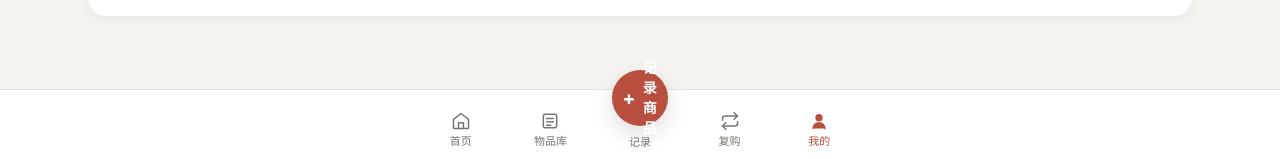
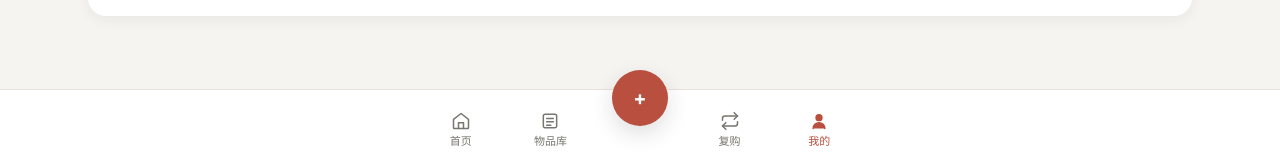
Before and after one commit to code-with-theo/bought-app, a Next.js app: page /me in a window 1280 px wide. Shown: the part 638-797 px from the top of the page. Built offline with nearby package versions, Linux system fonts and the light colour scheme.

Commit message:
fix: simplify bottom add button

```diff
--- a/src/components/design-system/navigation.tsx
+++ b/src/components/design-system/navigation.tsx
@@ -9,12 +9,12 @@ const items: Array<{ key: NavKey; href: string; label: string; icon: string }> =
   { key: "me", href: "/me", label: "我的", icon: "user" },
 ];
 
-export function FloatingAddButton({ href = "/products/new", label = "记录商品", className }: { href?: string; label?: string; className?: string }) {
-  return <Link href={href} className={cn("inline-flex min-h-11 items-center justify-center gap-2 rounded-full bg-primary px-5 text-sm font-bold text-white shadow-[var(--shadow-float)] hover:brightness-95 focus-visible:outline-primary active:translate-y-px", className)} aria-label={label}><span className="text-xl leading-none" aria-hidden="true">+</span>{label}</Link>;
+export function FloatingAddButton({ href = "/products/new", label = "记录商品", iconOnly = false, className }: { href?: string; label?: string; iconOnly?: boolean; className?: string }) {
+  return <Link href={href} className={cn("inline-flex min-h-11 items-center justify-center gap-2 rounded-full bg-primary px-5 text-sm font-bold text-white shadow-[var(--shadow-float)] hover:brightness-95 focus-visible:outline-primary active:translate-y-px", className)} aria-label={label}><span className="text-xl leading-none" aria-hidden="true">+</span>{iconOnly ? null : label}</Link>;
 }
 
 export function BottomNavigation({ active }: { active?: NavKey }) {
-  return <nav aria-label="主导航" className="fixed inset-x-0 bottom-0 z-40 border-t border-border bg-surface px-2"><div className="safe-bottom mx-auto grid h-18 max-w-md grid-cols-5 items-end"><NavItem item={items[0]} active={active === "home"}/><NavItem item={items[1]} active={active === "library"}/><div className="relative flex h-16 min-w-0 flex-col items-center justify-end pb-1"><FloatingAddButton label="记录商品" className="absolute -top-5 flex size-14 min-h-14 justify-center p-0" /><span className="max-w-full truncate text-[11px] font-medium leading-4 text-muted-foreground">记录</span></div><NavItem item={items[2]} active={active === "repurchase"}/><NavItem item={items[3]} active={active === "me"}/></div></nav>;
+  return <nav aria-label="主导航" className="fixed inset-x-0 bottom-0 z-40 border-t border-border bg-surface px-2"><div className="safe-bottom mx-auto grid h-18 max-w-md grid-cols-5 items-end"><NavItem item={items[0]} active={active === "home"}/><NavItem item={items[1]} active={active === "library"}/><div className="relative flex h-16 min-w-0 items-center justify-center"><FloatingAddButton label="记录商品" iconOnly className="absolute -top-5 flex size-14 min-h-14 justify-center p-0" /></div><NavItem item={items[2]} active={active === "repurchase"}/><NavItem item={items[3]} active={active === "me"}/></div></nav>;
 }
 
 function NavItem({ item, active }: { item: (typeof items)[number]; active: boolean }) {
```
